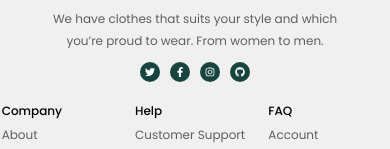
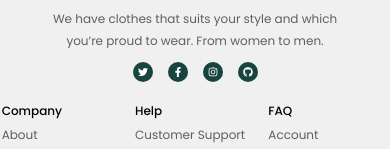
Before and after one commit to MariumAkterDev/SHOP.CO, a React (Vite) app: page / in a window 390 px wide. Shown: the part 884-1033 px from the top of the page. Built offline with nearby package versions, Linux system fonts and the light colour scheme; a web font is replaced by a local one.

Commit message:
updates commit

```diff
--- a/src/Components/Footer/Footer.css
+++ b/src/Components/Footer/Footer.css
@@ -34,7 +34,7 @@
     @apply w-[300px] lg:w-[248px] text-center lg:text-left text-[12px] lg:text-[14px] text-[#0000009b] font-normal font-poppins leading-[22px] my-[10px] lg:mt-[25px] lg:mb-[35px]
 }
 .footer_Icon ul{
-    @apply flex items-center justify-center lg:justify-start gap-[10px]
+    @apply flex items-center justify-center lg:justify-start gap-[15px] lg:gap-[10px]
 }
 .footer_Icon ul li{
     @apply p-[5px] lg:p-[8px] bg-brand-Color lg:bg-[#fff] rounded-full lg:shadow-[0_2.8px_2.2px_rgba(0,_0,_0,_0.034),_0_6.7px_5.3px_rgba(0,_0,_0,_0.048),_0_12.5px_10px_rgba(0,_0,_0,_0.06),_0_22.3px_17.9px_rgba(0,_0,_0,_0.072),_0_41.8px_33.4px_rgba(0,_0,_0,_0.086),_0_100px_80px_rgba(0,_0,_0,_0.12)] text-[#fff] lg:text-brand-Color text-[10px] lg:text-[18px] hover:bg-brand-Color hover:text-[#fff] transition-all duration-[0.3s]
```
